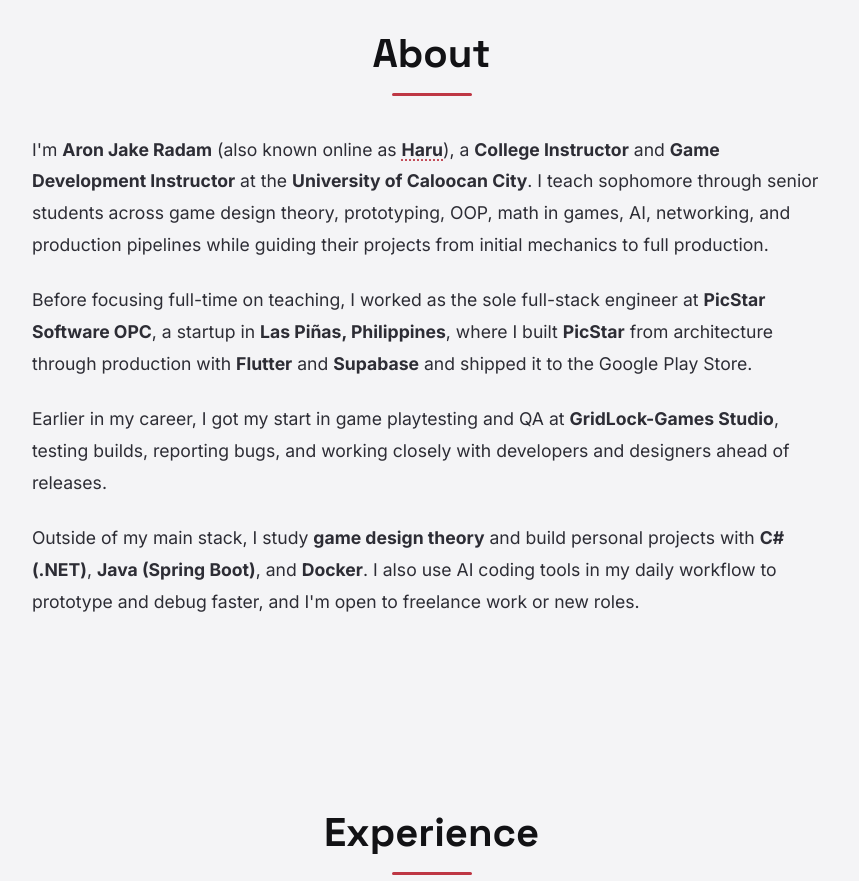
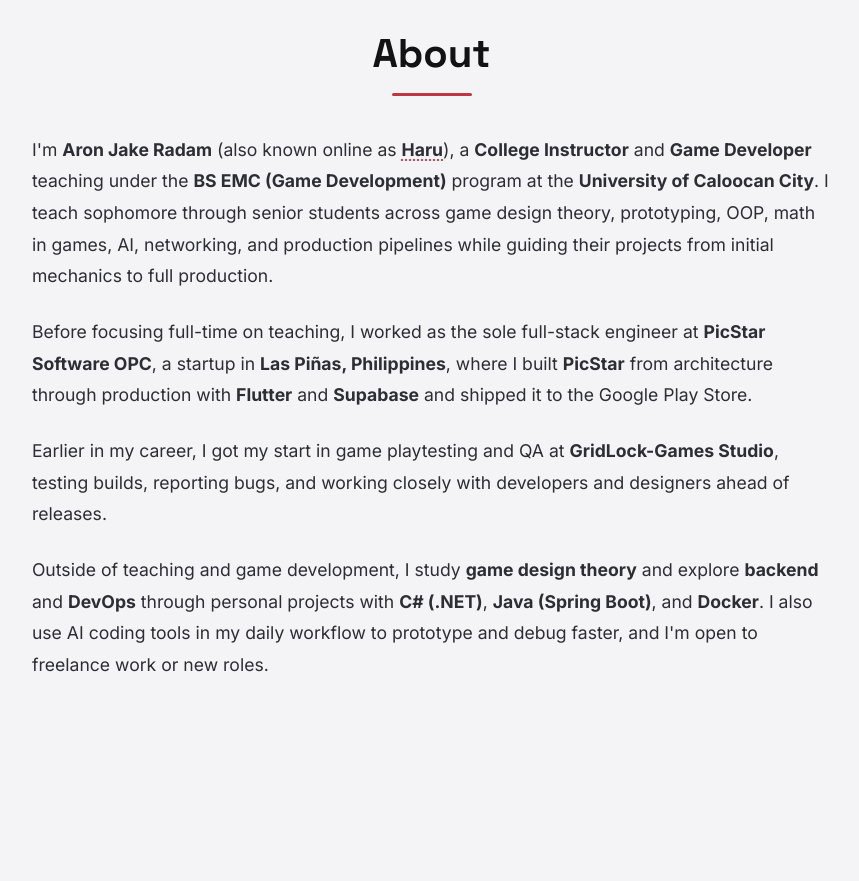
Before and after one commit to haruchanz64/haruchanz64.github.io, a website: page index.html in a window 1280 px wide. Shown: the part 860-1741 px from the top of the page, without its empty margins (201-1060 px from the left). Drawn offline with Linux system fonts and the light colour scheme; no server answers.

Commit message:
docs(hero,about): focus headline on game dev and BS EMC teaching

```diff
--- a/index.html
+++ b/index.html
@@ -6,7 +6,7 @@
     <meta name="viewport" content="width=device-width, initial-scale=1.0" />
     <meta
       name="description"
-      content="Portfolio of Aron Jake Radam (Haru) — College Instructor & Game Development Instructor with a background in full-stack engineering, game design, and QA."
+      content="Portfolio of Aron Jake Radam (Haru) — College Instructor & Game Developer with a background in full-stack engineering, game design, and QA."
       data-i18n-content="meta.description"
     />
     <title>Haru · Portfolio</title>
@@ -221,7 +221,7 @@
           <img src="/res/profile_photo.webp" alt="" class="nav-avatar" width="36" height="36" />
           <span class="nav-brand-text">
             <span class="nav-brand-name" data-i18n="nav.brandName">Haru</span>
-            <span class="nav-brand-role" data-i18n="nav.brandRole">College Instructor &amp; Game Development Instructor</span>
+            <span class="nav-brand-role" data-i18n="nav.brandRole">College Instructor &amp; Game Developer</span>
           </span>
         </a>
         <span class="nav-current-section" aria-hidden="true"></span>
@@ -288,9 +288,9 @@
           <div class="hero-greeting" data-i18n="hero.greeting">I'm</div>
           <h1 class="hero-name" data-i18n="hero.name">Haru,</h1>
           <p class="hero-title" data-i18n-html="hero.titleHtml">
-            a <strong>college instructor &amp; game development instructor</strong>
-            who spends time on <strong>game design theory</strong>,
-            <strong>backend</strong>, and <strong>DevOps</strong>.
+            a <strong>college instructor &amp; game developer</strong> teaching
+            <strong>game development</strong> and diving deep into
+            <strong>game design theory</strong>.
           </p>
           <div class="hero-actions">
             <a href="#contact" class="cta-button" data-i18n="hero.ctaContact">
@@ -310,7 +310,8 @@
         <p data-i18n-html="about.p1Html">
           I'm <strong>Aron Jake Radam</strong> (also known online as
           <button type="button" class="haru-trigger" aria-expanded="false" aria-controls="haru-origin-modal">Haru</button>), a <strong>College Instructor</strong> and
-          <strong>Game Development Instructor</strong> at the
+          <strong>Game Developer</strong> teaching under the
+          <strong>BS EMC (Game Development)</strong> program at the
           <strong>University of Caloocan City</strong>. I teach sophomore
           through senior students across game design theory, prototyping, OOP,
           math in games, AI, networking, and production pipelines while guiding
@@ -331,12 +332,13 @@
           releases.
         </p>
         <p data-i18n-html="about.p4Html">
-          Outside of my main stack, I study
-          <strong>game design theory</strong> and build personal projects with
-          <strong>C# (.NET)</strong>, <strong>Java (Spring Boot)</strong>, and
-          <strong>Docker</strong>. I also use AI coding tools in my daily
-          workflow to prototype and debug faster, and I'm open to freelance work
-          or new roles.
+          Outside of teaching and game development, I study
+          <strong>game design theory</strong> and explore
+          <strong>backend</strong> and <strong>DevOps</strong> through
+          personal projects with <strong>C# (.NET)</strong>,
+          <strong>Java (Spring Boot)</strong>, and <strong>Docker</strong>. I
+          also use AI coding tools in my daily workflow to prototype and debug
+          faster, and I'm open to freelance work or new roles.
         </p>
       </div>
     </section>
--- a/src/js/resume/resume.js
+++ b/src/js/resume/resume.js
@@ -22,7 +22,7 @@ export const RESUME_DEFAULT_LOCATION = "Caloocan City, Metro Manila";
 export const RESUME_WEBSITE = "https://haruchanz64.github.io/";
 export const RESUME_PDF_FILENAME = "Aron-Jake-S-Radam-Resume.pdf";
 
-const DEFAULT_HEADLINE = "College Instructor & Game Development Instructor";
+const DEFAULT_HEADLINE = "College Instructor & Game Developer";
 
 const PREFERRED_LINK_LABELS = new Set(["LinkedIn", "GitHub"]);
 
--- a/src/locales/en_us.json
+++ b/src/locales/en_us.json
@@ -1,13 +1,13 @@
 {
   "meta": {
     "title": "Haru · Portfolio",
-    "description": "Portfolio of Aron Jake Radam (Haru) — College Instructor & Game Development Instructor with a background in full-stack engineering, game design, and QA."
+    "description": "Portfolio of Aron Jake Radam (Haru) — College Instructor & Game Developer with a background in full-stack engineering, game design, and QA."
   },
   "nav": {
     "ariaLabel": "Primary",
     "logoAriaLabel": "Haru — Back to top",
     "brandName": "Haru",
-    "brandRole": "College Instructor & Game Development Instructor",
+    "brandRole": "College Instructor & Game Developer",
     "links": {
       "about": "About",
       "experience": "Experience",
@@ -21,19 +21,19 @@
     "logoAlt": "Haru Logo",
     "greeting": "I'm",
     "name": "Haru,",
-    "titleHtml": "a <strong>college instructor &amp; game development instructor</strong> who spends time on <strong>game design theory</strong>, <strong>backend</strong>, and <strong>DevOps</strong>.",
+    "titleHtml": "a <strong>college instructor &amp; game developer</strong> teaching <strong>game development</strong> and diving deep into <strong>game design theory</strong>.",
     "ctaContact": "Get in Touch",
     "ctaProjects": "Explore My Work"
   },
   "about": {
     "title": "About",
-    "p1Html": "I'm <strong>Aron Jake Radam</strong> (also known online as <button type=\"button\" class=\"haru-trigger\" aria-expanded=\"false\" aria-controls=\"haru-origin-modal\">Haru</button>), a <strong>College Instructor</strong> and <strong>Game Development Instructor</strong> at the <strong>University of Caloocan City</strong>. I teach sophomore through senior students across game design theory, prototyping, OOP, math in games, AI, networking, and production pipelines while guiding their projects from initial mechanics to full production.",
+    "p1Html": "I'm <strong>Aron Jake Radam</strong> (also known online as <button type=\"button\" class=\"haru-trigger\" aria-expanded=\"false\" aria-controls=\"haru-origin-modal\">Haru</button>), a <strong>College Instructor</strong> and <strong>Game Developer</strong> teaching under the <strong>BS EMC (Game Development)</strong> program at the <strong>University of Caloocan City</strong>. I teach sophomore through senior students across game design theory, prototyping, OOP, math in games, AI, networking, and production pipelines while guiding their projects from initial mechanics to full production.",
     "haruOriginTitle": "Why @haruchanz64?",
     "haruOriginClose": "Close",
     "haruOriginHtml": "<strong>Haru</strong> means \"spring\" in Japanese (and started as a <em>Genshin Impact</em> in-game name given to me by someone close at the time), <strong>Chan</strong> is a subtle nod to Discord users who used to mistake me for a woman, and <strong>Z64</strong> is for <em>Zelda 64</em>—<em>The Legend of Zelda: Majora's Mask</em> was the first Zelda game I ever played, followed by <em>The Legend of Zelda: Ocarina of Time</em>, on a friend's N64. Over time it became my consistent handle across GitHub and socials—a small personal brand of my own.",
     "p2Html": "Before focusing full-time on teaching, I worked as the sole full-stack engineer at <strong>PicStar Software OPC</strong>, a startup in <strong>Las Piñas, Philippines</strong>, where I built <strong>PicStar</strong> from architecture through production with <strong>Flutter</strong> and <strong>Supabase</strong> and shipped it to the Google Play Store.",
     "p3Html": "Earlier in my career, I got my start in game playtesting and QA at <strong>GridLock-Games Studio</strong>, testing builds, reporting bugs, and working closely with developers and designers ahead of releases.",
-    "p4Html": "Outside of my main stack, I study <strong>game design theory</strong> and build personal projects with <strong>C# (.NET)</strong>, <strong>Java (Spring Boot)</strong>, and <strong>Docker</strong>. I also use AI coding tools in my daily workflow to prototype and debug faster, and I'm open to freelance work or new roles."
+    "p4Html": "Outside of teaching and game development, I study <strong>game design theory</strong> and explore <strong>backend</strong> and <strong>DevOps</strong> through personal projects with <strong>C# (.NET)</strong>, <strong>Java (Spring Boot)</strong>, and <strong>Docker</strong>. I also use AI coding tools in my daily workflow to prototype and debug faster, and I'm open to freelance work or new roles."
   },
   "experience": {
     "title": "Experience",
```
Also changed, not shown: src/locales/fil_ph.json (+5 -5 lines), src/locales/ja_jp.json (+5 -5 lines), tests/resume.test.mjs (+3 -3 lines).
